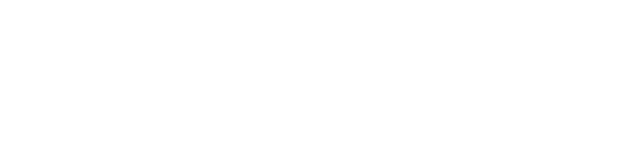
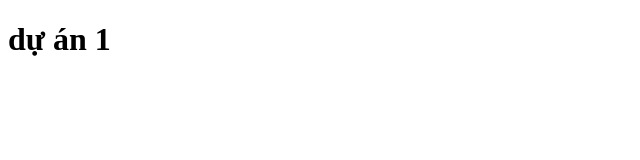
Before and after one commit to haiduong1111/duan3, a plain HTML site: page index.html in a window 1280 px wide. Shown: the whole page, without its empty margins (0-640 px from the left). Drawn offline with Linux system fonts and the light colour scheme.

Commit message:
sưa lan 2

```diff
--- a/index.html
+++ b/index.html
@@ -5,5 +5,7 @@
     <meta name="viewport" content="width=device-width, initial-scale=1.0" />
     <title>duan3</title>
   </head>
-  <body></body>
+  <body>
+    <h1>dự án 1</h1>
+  </body>
 </html>
```
